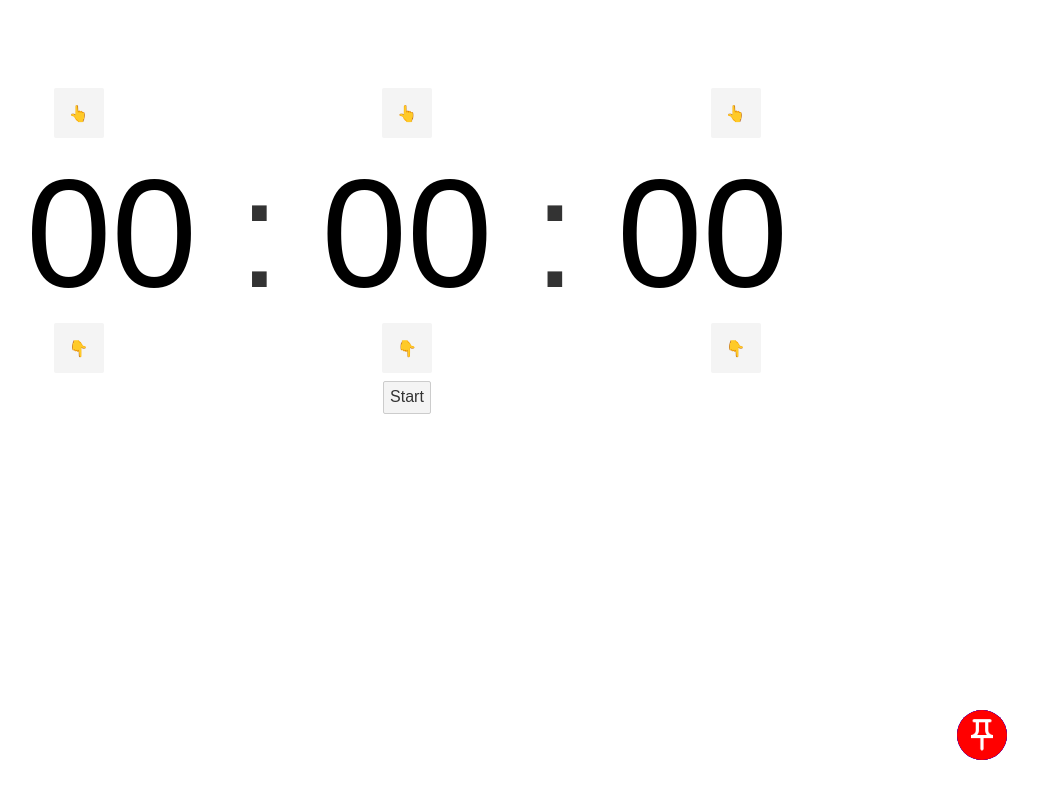
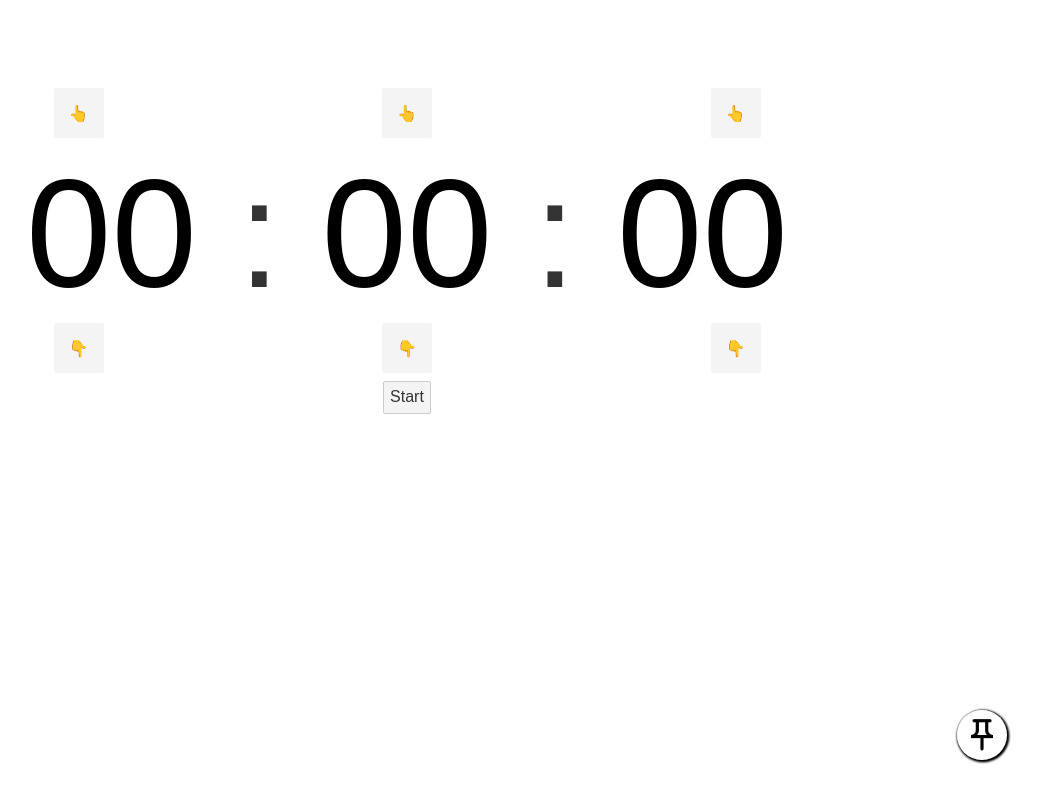
Before and after one commit to JackyIsCool/svelte-timer, a Svelte app: page / in a window 1280 px wide. Shown: the whole page, without its empty margins (233-1275 px from the left). Built offline with nearby package versions, Linux system fonts and the light colour scheme.

Commit message:
Beautify the button and have a cool animation on click(bug: clicking the child button will trigger parent animation)

```diff
--- a/src/SwitchButton.svelte
+++ b/src/SwitchButton.svelte
@@ -23,7 +23,7 @@
     let isCloseTo = false;
     $: active = isPin || isCloseTo;
     setInterval(() => {
-        if((windowSize.x - mousePosition.x) > 200 && (windowSize.y - mousePosition.y) > 200) {
+        if((windowSize.x - mousePosition.x) > 150 && (windowSize.y - mousePosition.y) > 150) {
             isCloseTo = false;
         }
     });
@@ -55,19 +55,10 @@
     }
     span {
         display: block;
-    }
-    #menu-button {
-        position: relative;
-        $diameter: 50px;
-        background-color: red;
-        height: $diameter;
-        width: $diameter;
-        border-radius: 100%;
-        transform-style: preserve-3d;
-        &.active {
-            .sub-button {
-                transform: translateX(var(--x)) translateY(var(--y));
-            }
+        background-color: white;
+        box-shadow: 1px 1px 3px black;
+        &:active {
+            box-shadow: inset 1px 1px 3px black;
         }
         img {
             top: 0;
@@ -79,7 +70,24 @@
             width: 75%;
 
             pointer-events: none;
+            user-select: none;
+            filter: brightness(0);
         }
+    }
+    #menu-button {
+        position: relative;
+        $diameter: 50px;
+        height: $diameter;
+        width: $diameter;
+
+        border-radius: 100%;
+        transform-style: preserve-3d;
+        &.active {
+            .sub-button {
+                transform: translateX(var(--x)) translateY(var(--y));
+            }
+        }
+
     }
     .sub-button {
         position: absolute;
@@ -87,7 +95,7 @@
         height: $diameter;
         width: $diameter;
         border-radius: 100%;
-        background-color: blue;
+        background-color: white;
         transform: translateZ(-10px);
         transition: 300ms;
     }
```
